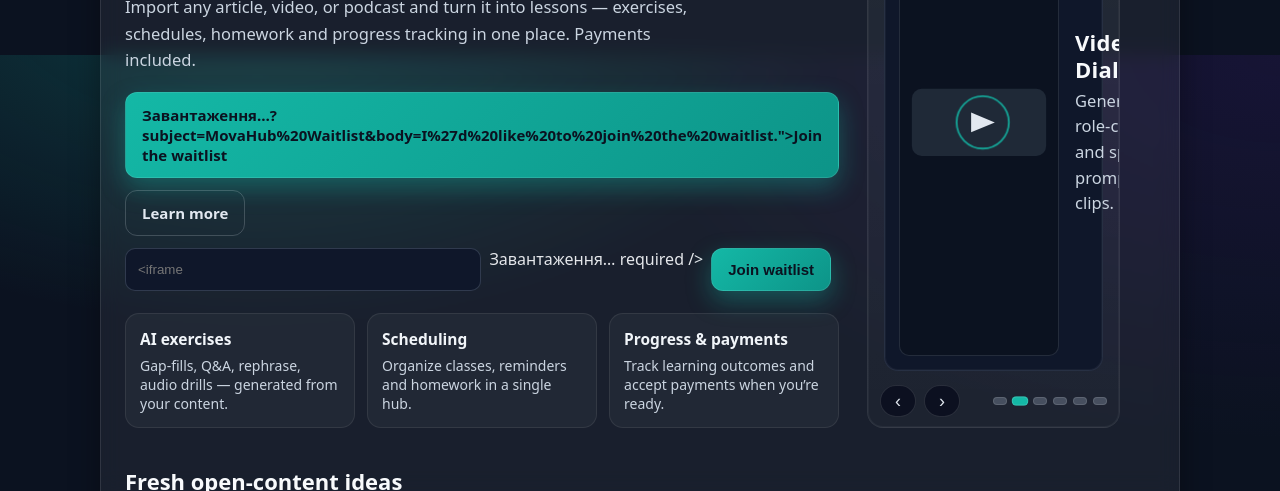
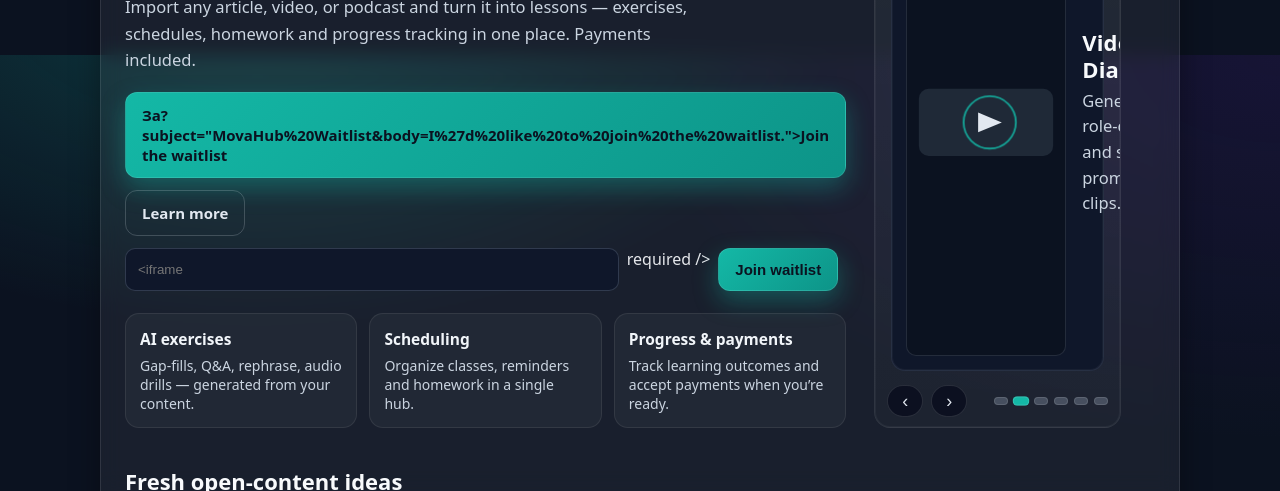
Before and after one commit to mykhailozborovsky-pixel/movahub-landing, a plain HTML site: page index.html in a window 1280 px wide. Shown: the part 745-1236 px from the top of the page. Drawn offline with Linux system fonts and the light colour scheme; no server answers.

Commit message:
index.html

```diff
--- a/index.html
+++ b/index.html
@@ -519,12 +519,12 @@
             homework and progress tracking in one place. Payments included.
           </p>
           <div class="cta">
-            <a class="btn" href= <iframe src="https://docs.google.com/forms/d/e/1FAIpQLSeCFMwDd1w4qzneGPmCwIxS5F6AK1nmWVxIMVFXJigumI8FdA/viewform?embedded=true" width="640" height="395" frameborder="0" marginheight="0" marginwidth="0">Завантаження…</iframe>?subject=MovaHub%20Waitlist&body=I%27d%20like%20to%20join%20the%20waitlist.">Join the waitlist</a>
+            <a class="btn" href= <iframe src="https://docs.google.com/forms/d/e/1FAIpQLSeCFMwDd1w4qzneGPmCwIxS5F6AK1nmWVxIMVFXJigumI8FdA/viewform?embedded=true" width="640" height="395" frameborder="0" marginheight="0" marginwidth="0">За</iframe>? subject="MovaHub%20Waitlist&body=I%27d%20like%20to%20join%20the%20waitlist.">Join the waitlist</a>
             <a class="btn subtle" href="#updates">Learn more</a>
           </div>
           <!-- Waitlist -->
           <form class="waitlist" id="waitlist-form">
-            <input type="email" name="email" placeholder= <iframe src="https://docs.google.com/forms/d/e/1FAIpQLSeCFMwDd1w4qzneGPmCwIxS5F6AK1nmWVxIMVFXJigumI8FdA/viewform?embedded=true" width="640" height="395" frameborder="0" marginheight="0" marginwidth="0">Завантаження…</iframe> required />
+            <input type="email" name="email" placeholder= <iframe src="https://docs.google.com/forms/d/e/1FAIpQLSeCFMwDd1w4qzneGPmCwIxS5F6AK1nmWVxIMVFXJigumI8FdA/viewform?embedded=true" width="640" height="395" frameborder="0" marginheight="0" marginwidth="0"> </iframe> required />
             <button class="btn" type="submit">Join waitlist</button>
             <p class="msg" id="waitlist-msg" aria-live="polite"></p>
           </form>
```
